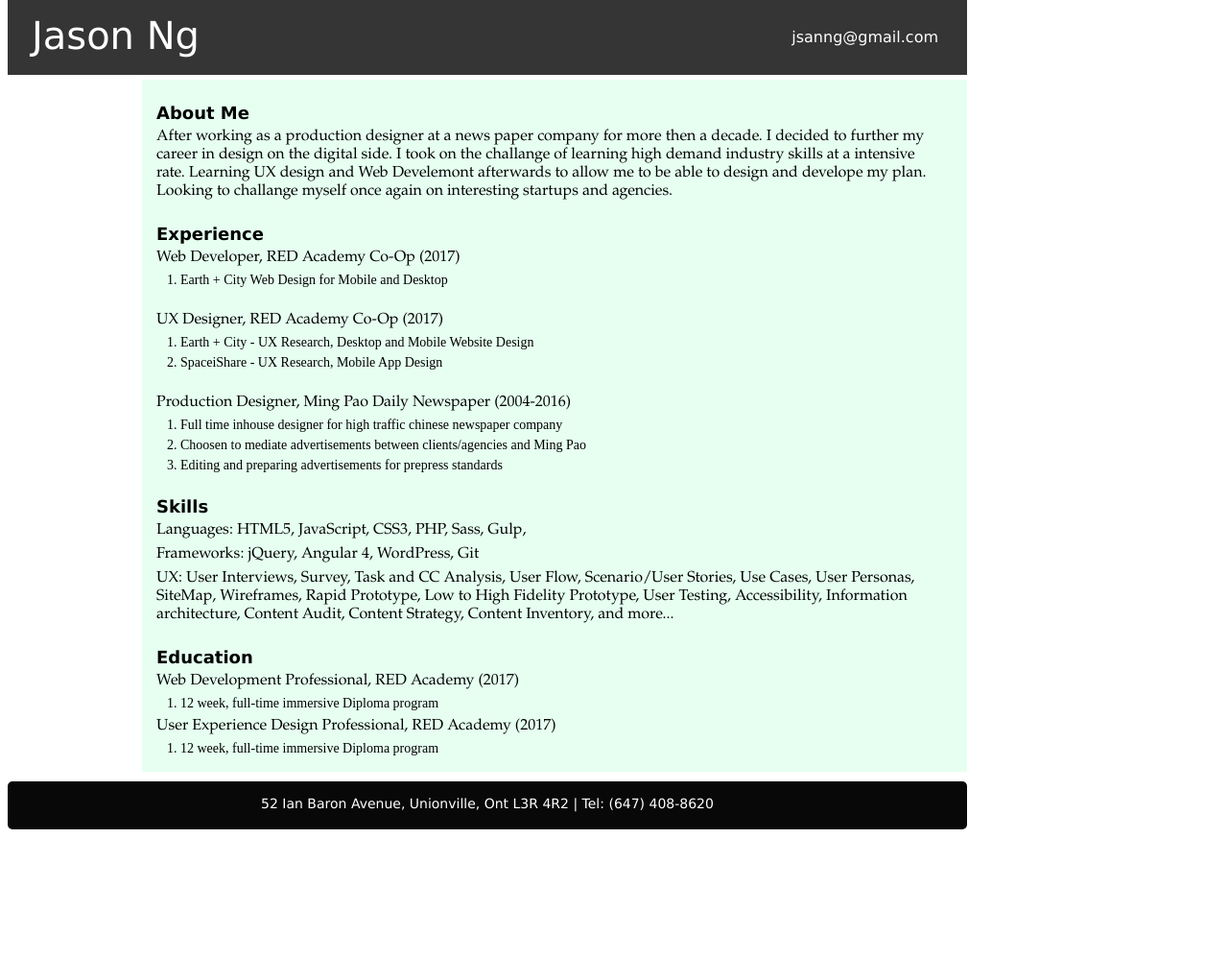
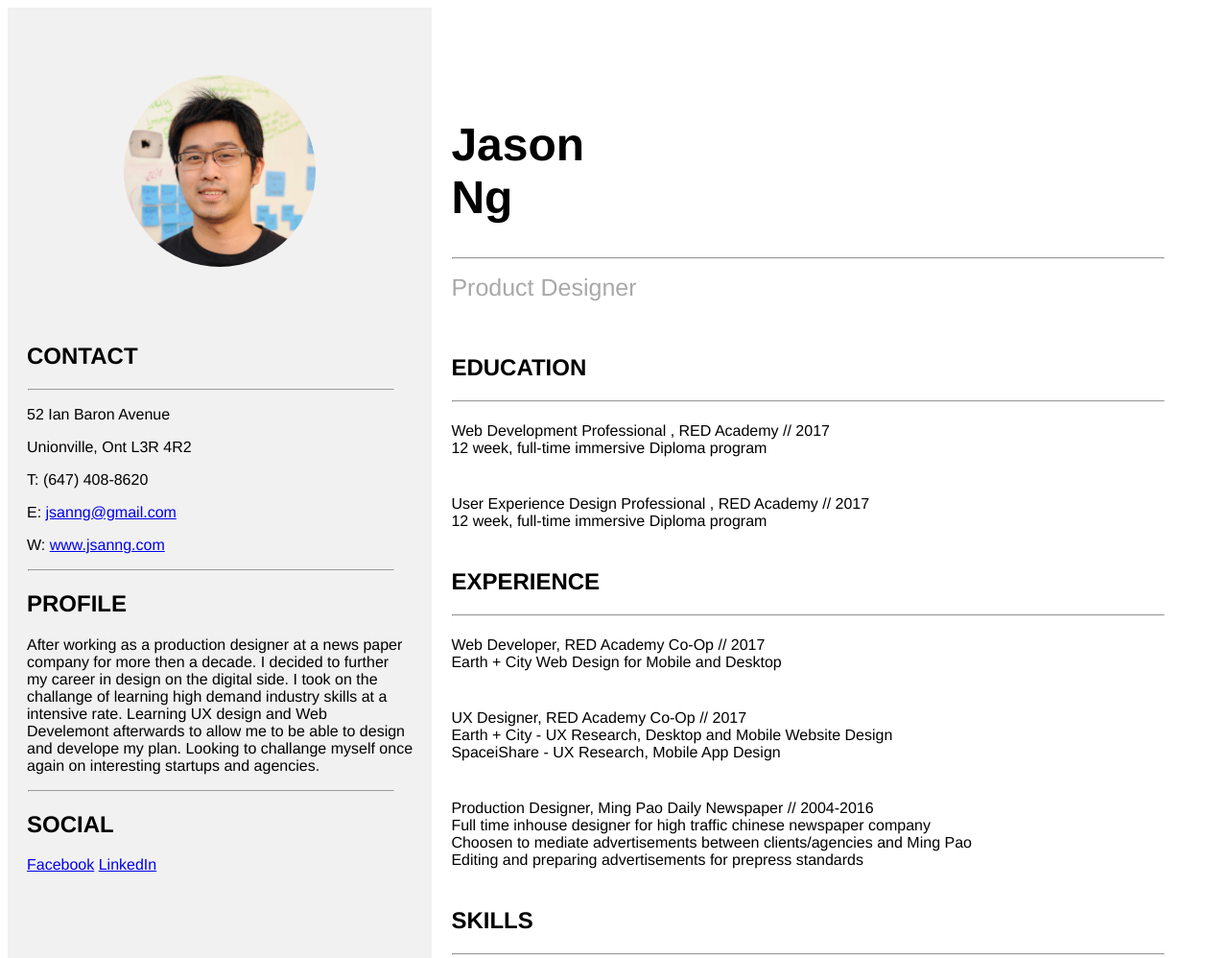
Before and after one commit to j4y88/RA-P0, a plain HTML site: page index.html in a window 1280 px wide. Shown: the top 998 px of the page at 96% size. Before the commit the page ends 872 px from the top, so only its background shows below. Drawn offline with Linux system fonts and the light colour scheme.

Commit message:
Revamp Everything

```diff
--- a/index.html
+++ b/index.html
@@ -2,51 +2,67 @@
 <html>
   <head>
     <link type="text/css" rel="stylesheet" href="style.css"/>
-    <title></title>
+    <title>Jason Ng's Resume</title>
   </head>
-  <body>
-    <section id="header">
-      <p id="name">Jason Ng</p>
-      <a href="mailto:jsanng@gmail.com"><p id="email">jsanng@gmail.com</p></a>
-    </section>
-    <div class="left"></div>
-    <article class="main">
-      <h4>About Me</h4>
+  <header>
+  </header>
+  <body class="flex">
+    <div class="col-35 padding-med light-grey-bg padding-left padding-right">
+      <center><img src="photo.jpg" alt="Me" style="width:200px" class="img-circle"></center>
+      <h2>CONTACT</h2>
+      <hr>
+      <p>52 Ian Baron Avenue</p>
+      <p>Unionville, Ont L3R 4R2</p>
+      <p>T: (647) 408-8620</p>
+      <p id="email">E: <a href="mailto:jsanng@gmail.com">jsanng@gmail.com</a></p>
+      <p>W: <a href="www.jsanng.com">www.jsanng.com</a></p>
+      <hr>
+      <h2>PROFILE</h2>
       <p>After working as a production designer at a news paper company for more then a decade. I decided to further my career in design on the digital side. I took on the challange of learning high demand industry skills at a intensive rate. Learning UX design and Web Develemont afterwards to allow me to be able to design and develope my plan. Looking to challange myself once again on interesting startups and agencies.</p>
-      <h4>Experience</h4>
-      <p>Web Developer, RED Academy Co-Op (2017)</p>
-      <ul>
-        <li>Earth + City Web Design for Mobile and Desktop</li>
-      </ul>
-      <br>
-       <p>UX Designer, RED Academy Co-Op (2017)</p>
-        <ul>
-          <li>Earth + City - UX Research, Desktop and Mobile Website Design</li>
-          <li>SpaceiShare - UX Research, Mobile App Design</li>
-        </ul>
-      <br>
-       <p>Production Designer, Ming Pao Daily Newspaper (2004-2016)</p>
-        <ul>
-          <li>Full time inhouse designer for high traffic chinese newspaper company</li>
-          <li>Choosen to mediate advertisements between clients/agencies and Ming Pao</li>
-          <li>Editing and preparing advertisements for prepress standards</li>
-        </ul>
-      <h4>Skills</h4>
+      <hr>
+      <h2>SOCIAL</h2>
+      <a href="www.facebook.com">Facebook</a>
+      <a href="www.linkedin.com">LinkedIn</a>
+    </div>
+    <div class="col-65 padding-med padding-left padding-right">
+      <div class="nametag padding-med">
+        <h1 class="margin-0">Jason</h1>
+        <h1 class="margin-0">Ng</h1>
+      </div>
+    <hr>
+    <p class="nametitle">Product Designer</p>
+     <h2>EDUCATION</h2>
+    <hr>
+    <div class="padding-med">
+      <h3 class="margin-0">Web Development Professional , RED Academy  //  2017</h3>
+      <h3 class="margin-0">12 week, full-time immersive Diploma program</h3>
+    </div>
+    <div class="padding-med">
+      <h3 class="margin-0">User Experience Design Professional , RED Academy  //  2017</h3>
+      <h3 class="margin-0">12 week, full-time immersive Diploma program</h3>
+    </div>
+    <h2>EXPERIENCE</h2>
+    <hr>
+    <div class="padding-med">
+      <h3 class="margin-0">Web Developer, RED Academy Co-Op  //  2017</h3>
+      <h3 class="margin-0">Earth + City Web Design for Mobile and Desktop</h3>
+    </div>
+    <div class="padding-med">
+      <h3 class="margin-0">UX Designer, RED Academy Co-Op  //  2017</h3>
+      <h3 class="margin-0">Earth + City - UX Research, Desktop and Mobile Website Design</h3>
+      <h3 class="margin-0">SpaceiShare - UX Research, Mobile App Design</h3>
+    </div>
+    <div class="padding-med">
+      <h3 class="margin-0">Production Designer, Ming Pao Daily Newspaper  //  2004-2016</h3>
+      <h3 class="margin-0">Full time inhouse designer for high traffic chinese newspaper company</h3>
+      <h3 class="margin-0">Choosen to mediate advertisements between clients/agencies and Ming Pao</h3>
+      <h3 class="margin-0">Editing and preparing advertisements for prepress standards</h3>
+    </div>
+      <h2>SKILLS</h2>
+      <hr>
       <p>Languages: HTML5, JavaScript, CSS3, PHP, Sass, Gulp,</p>
       <p>Frameworks: jQuery, Angular 4, WordPress, Git</p>
       <p>UX: User Interviews, Survey, Task and CC Analysis, User Flow, Scenario/User Stories, Use Cases, User Personas, SiteMap, Wireframes, Rapid Prototype, Low to High Fidelity Prototype, User Testing, Accessibility, Information architecture, Content Audit, Content Strategy, Content Inventory, and more...</p>
-      <h4>Education</h4>
-      <p>Web Development Professional, RED Academy (2017)</p>
-      <ul>
-        <li>12 week, full-time immersive Diploma program</li>
-      </ul>
-      <p>User Experience Design Professional, RED Academy (2017)</p>
-      <ul>
-        <li>12 week, full-time immersive Diploma program</li>
-      </ul>
-    </article>
-    <div id="footer">
-      <p>52 Ian Baron Avenue, Unionville, Ont L3R 4R2 | Tel: (647) 408-8620</p>
     </div>
   </body>
 </html>
--- a/style.css
+++ b/style.css
@@ -1,106 +1,63 @@
-/**{border: 0.1px black solid}*/
+*{box-sizing: border-box; font-family: Helvetica;}
+.col-35 {
+	width: 35%;
+}
+.col-65 {
+	width: 65%;
+}
+.flex {
+	display: flex;
+}
+.margin-0 {
+	margin:0px;
+}
+.padding-med {
+	padding:20px 0px;
+}
+.padding-left {
+	padding-left: 20px;
+}
+.padding-right {
+	padding-right: 20px;
+}
+.light-grey-bg {
+	background:#f1f1f1;
+}
+.img-circle {
+    border-radius: 50%;
+    margin-top: 50px;
+    margin-bottom:55px;
+}
+.nametag {
+	margin: 75px 0px 15px 0px;
 
-div {
-	border-radius: 5px;
+}
+.nametitle {
+	font: 25px Helvetica, sans serif;
+	color: darkgrey;
+	margin-top: 15px;
+	margin-bottom: 55px;
+
+}
+.subtitle {
+	font: bold 20px Helvetica, sans serif;
+	color: lightgrey;
+}
+hr {
+	width:95%;
+	margin: 1px;
+}
+h1 {
+	font-size:48px;
+	font-weight: 900;
 }
 
-#header {
-	z-index: 1;
-	position: fixed;
-  	max-width: 1000px;
-	width: 97.5%;
-	margin-top: -20px;
-	height: 90px;
-	background-color: #353535;
-	margin-bottom: 10px;
+h2 {
+	font-size:24px;
+	font-weight: 600;
 }
 
-#name {
-	float:left;
-	margin-left: 25px;
-  	margin-top: 25px;
-	padding-top: 1px;
-	font-size: 40px;
-	font-family: Verdana, sans-serif;
-	color: #ffffff;
+h3 {
+	font-size:16px;
+	font-weight: 400;
 }
-
-#email{
-	float:right;
-	margin-right: 5px;
-	padding-top: 25px;
-  	padding-right: 25px;
-	font-size: 16px;
-	font-family: Verdana, sans-serif;
-	color: #ffffff;
-}
-
-h4 {
-	margin-left: 15px;
-	margin-bottom: 15px;
- 	font-size: 18px;
-	font-family: Verdana, sans-serif;
-}
-
-.main p {
-	margin-left: 15px;
-	margin-right: 5px;
-	margin-top: -10px;
- 	padding-right: 18px;
-	font-family: Garamond, serif;
- 	font-size: 16px;
-	color: #000000;
-}
-
-ul {
-  margin-top:-10px;
-}
-
-li {
-	list-style-type: round;
-  	font-size:14px;
-  	margin-bottom:5px;
-}
-
-a:hover {
-	font-weight: bold;
-}
-
-.left {
-	position: relative;
-	float: left;
-	margin-top: 75px;
-  	margin-right: 5px;
-	width: 15%;
-  	height: 100%;
-  	max-width:135px;
-	background-color: #B2B2B2;
-	margin-bottom: 10px;
-}
-
-.main {
-	position: relative;
-	float: left;
-	margin-top: 75px;
-	width: 84%;
-  	max-width:860px;
-	background-color: #E6FFF1;
-	margin-bottom: 10px;
-}
-
-#footer {
-	position: relative;
-	height: 50px;
-	max-width: 1000px;
-	background-color: #080808;
-	clear: both;
-	font-family: Verdana, sans-serif;
-	font-size: 14px;
-	text-align: center;
-	color: #ffffff;
-}
-
-#footer p {
-	position: relative;
-	padding-top: 15px;
-}
```
Also changed, not shown: photo.jpg (added).
